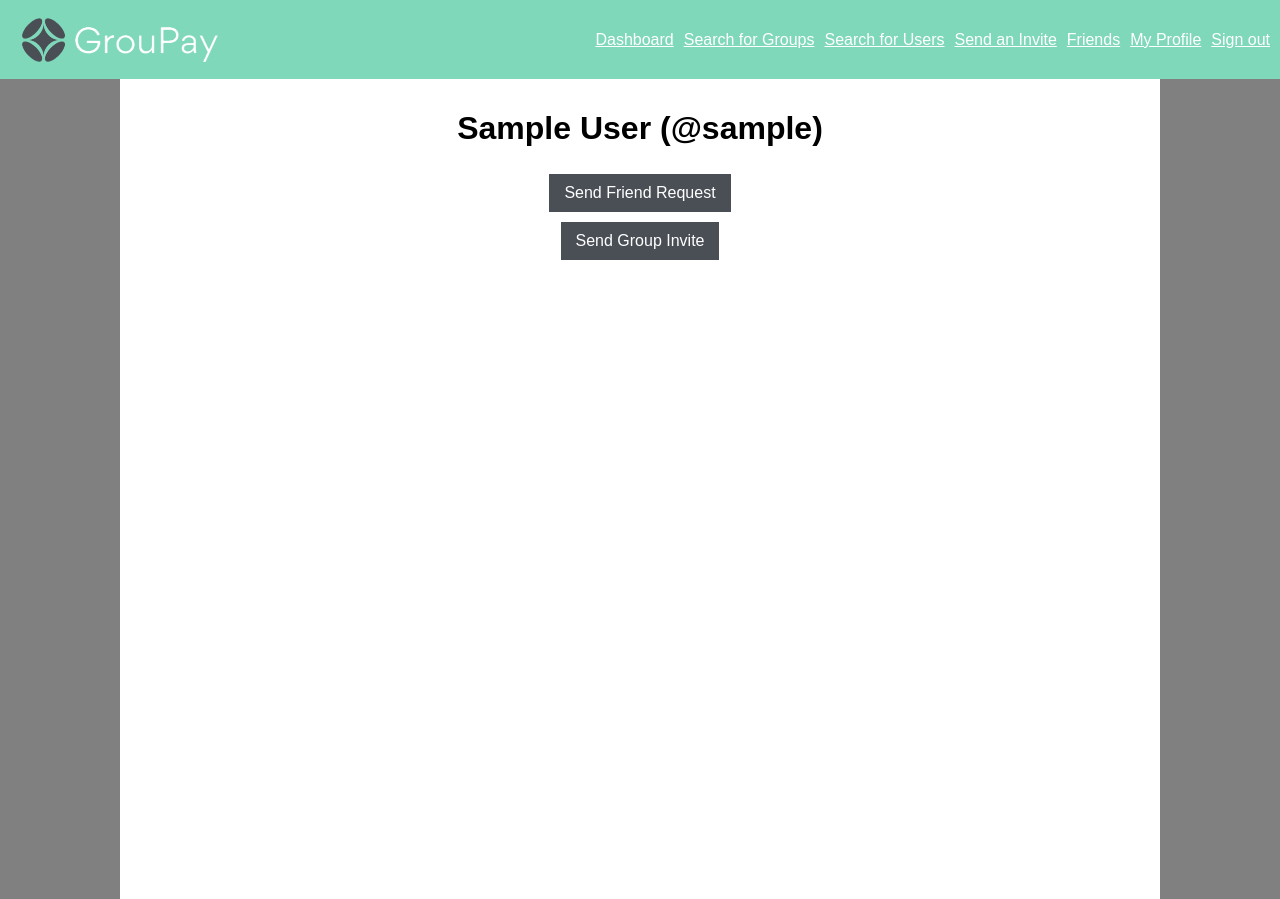
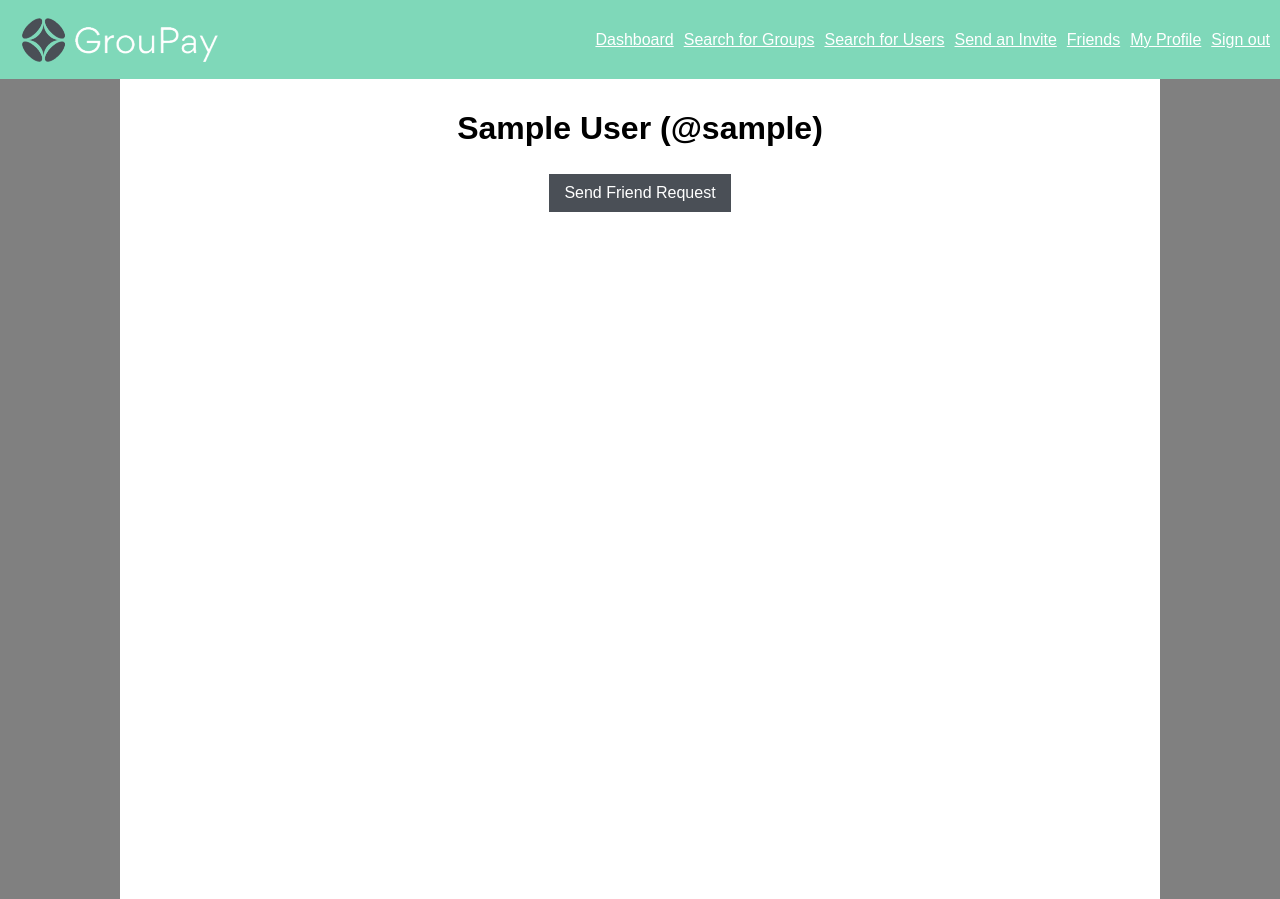
Before and after one commit to IAE21/GrouPay, a Flask app: page /viewUser/1 in a window 1280 px wide. Run offline with Flask 3, Linux system fonts and the light colour scheme; tables that the repository leaves empty or names only in its code hold one stand-in row (values such as "Sample post"); some libraries are stand-ins or nearby versions.

Commit message:
Remove invite user to group from their page for now

```diff
--- a/templates/viewUser.html
+++ b/templates/viewUser.html
@@ -67,19 +67,18 @@
 </head>
 <body>
     <div class="container">
-        <div class="top">
-            <img src="{{url_for('static', filename='images/logo_small.png')}}" alt="GrouPay">
+        <div class="top"><img src="{{url_for('static', filename='images/logo_small.png')}}" alt="GrouPay">
 			<div class="links">
 				<div><a href="/dashboard" style="color: white;">Dashboard</a></div>
 				{% if role == 1 %}
 				<div><a href="/createGroup" style="color: white;">Create New Billing Group</a></div>
 				{% endif %}
-                <div><a href="/searchGroups" style="color: white;">Search for Groups</a></div>
-                <div><a href="/searchUsers" style="color: white;">Search for Users</a></div>
-                <div><a href="/dashboard" style="color: white;">Send an Invite</a></div>
-                <div><a href="/dashboard" style="color: white;">Friends</a></div>
-                <div><a href="/dashboard" style="color: white;">My Profile</a></div>
-                <div><a href="/logout" style="color: white;">Sign out</a></div>
+				<div><a href = "/searchGroups" style="color: white;">Search for Groups</a></div>
+				<div><a href = "/searchUsers" style="color: white;">Search for Users</a></div>
+				<div><a href = "/dashboard" style="color: white;">Send an Invite</a></div>
+				<div><a href = "/friends" style="color: white;">Friends</a></div>
+				<div><a href = "/dashboard" style="color: white;">My Profile</a></div>
+				<div><a href = "/logout" style="color: white;">Sign out</a></div>
 			</div>
 		</div>
         <div style="display: flex;">
@@ -98,10 +97,6 @@
                         <input type="hidden" name="user_id" value="{{ user[0] }}">
                         <input type="submit" value="Send Friend Request" class="button">
                     </form>
-                    <form method="POST" action="{{ url_for('sendGroupInvite') }}">
-                        <input type="hidden" name="user_id" value="{{ user[0] }}">
-                        <input type="submit" value="Send Group Invite" class="button">
-                    </form>
                 </div>
             </div>
             <div class="side"></div>
```
Lines whose indentation alone changed are shown as unchanged.
